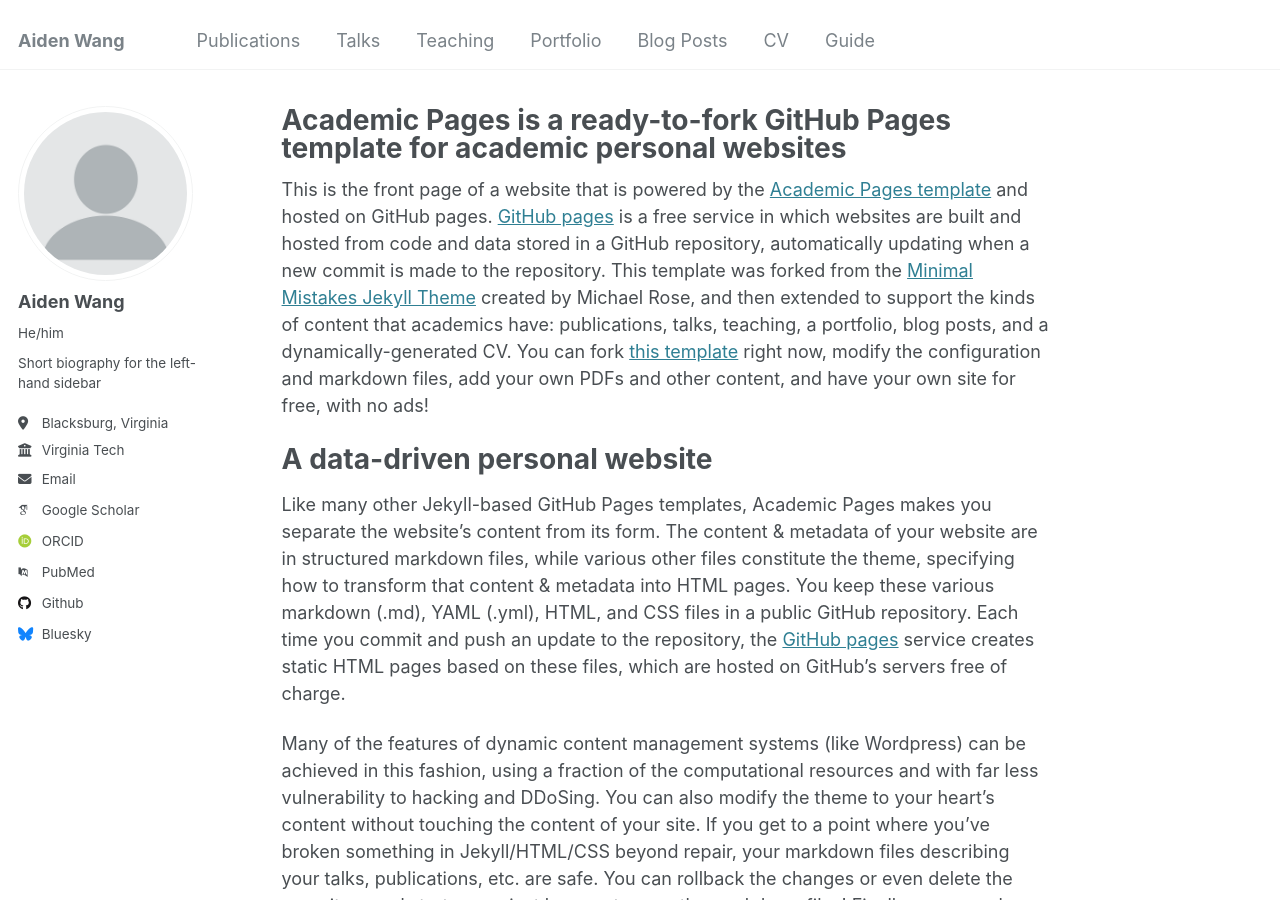
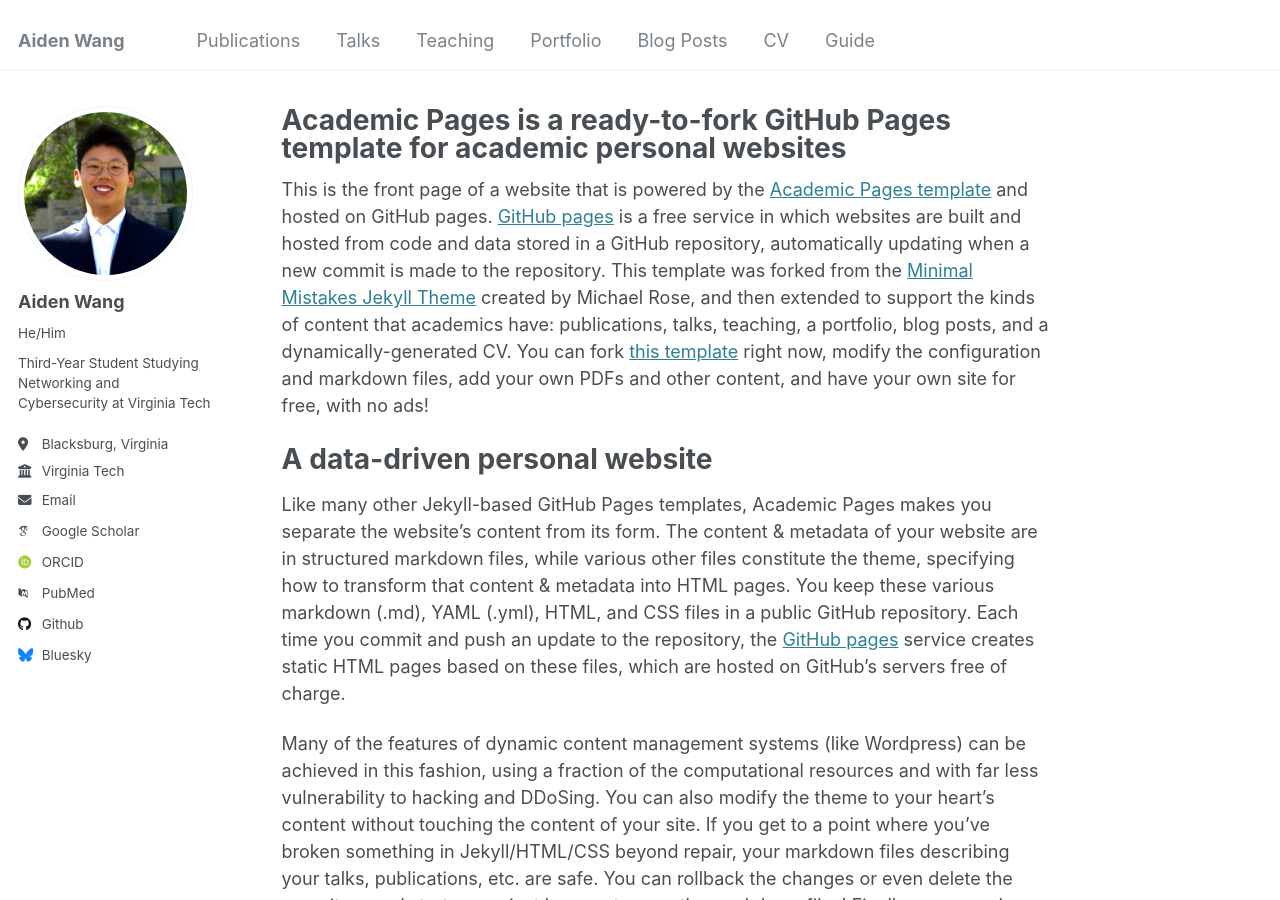
Before and after one commit to AidenJWang/AidenJWang.github.io, a Jekyll site: the page built from _pages/about.md, in a window 1280 px wide and 900 px high. Built offline with Jekyll 4.4.1, drawn with Linux system fonts in a browser that asks for light colours; some web fonts are replaced.

Commit message:
a submission

```diff
--- a/_config.yml
+++ b/_config.yml
@@ -21,10 +21,10 @@ repository               : "AidenJWang/AidenJWang.github.io"
 #               Additional customization can be done by editing /_includes/author-profile.html
 author:
   # Biographic information
-  avatar           : "profile.png"
+  avatar           : "GitHeadhsot.jpg"
   name             : "Aiden Wang"
-  pronouns         : "He/him"
-  bio              : "Short biography for the left-hand sidebar"
+  pronouns         : "He/Him"
+  bio              : "Third-Year Student Studying Networking and Cybersecurity at Virginia Tech"
   location         : "Blacksburg, Virginia"
   employer         : "Virginia Tech"
   uri              : # URL
```
Also changed, not shown: images/GitHeadhsot.jpg (added).
